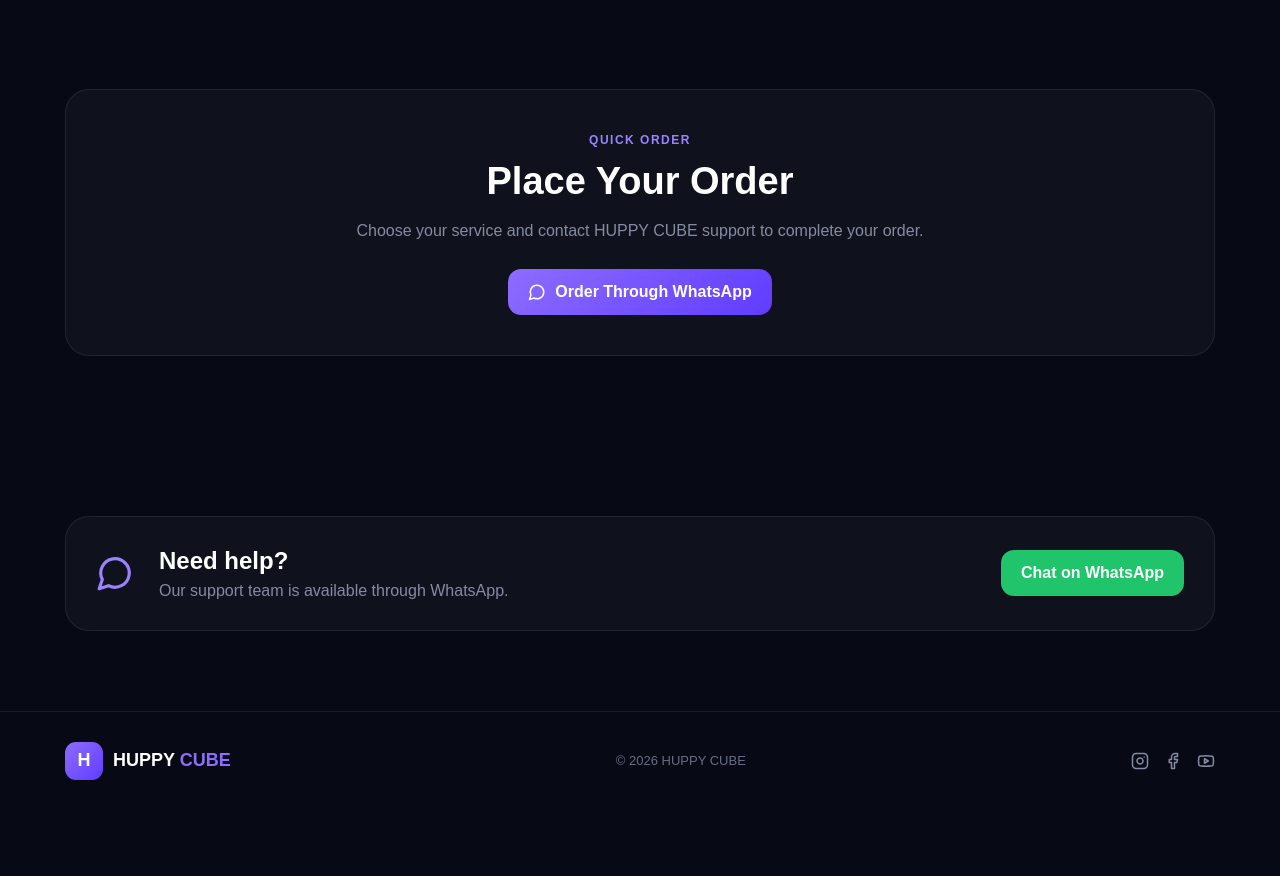
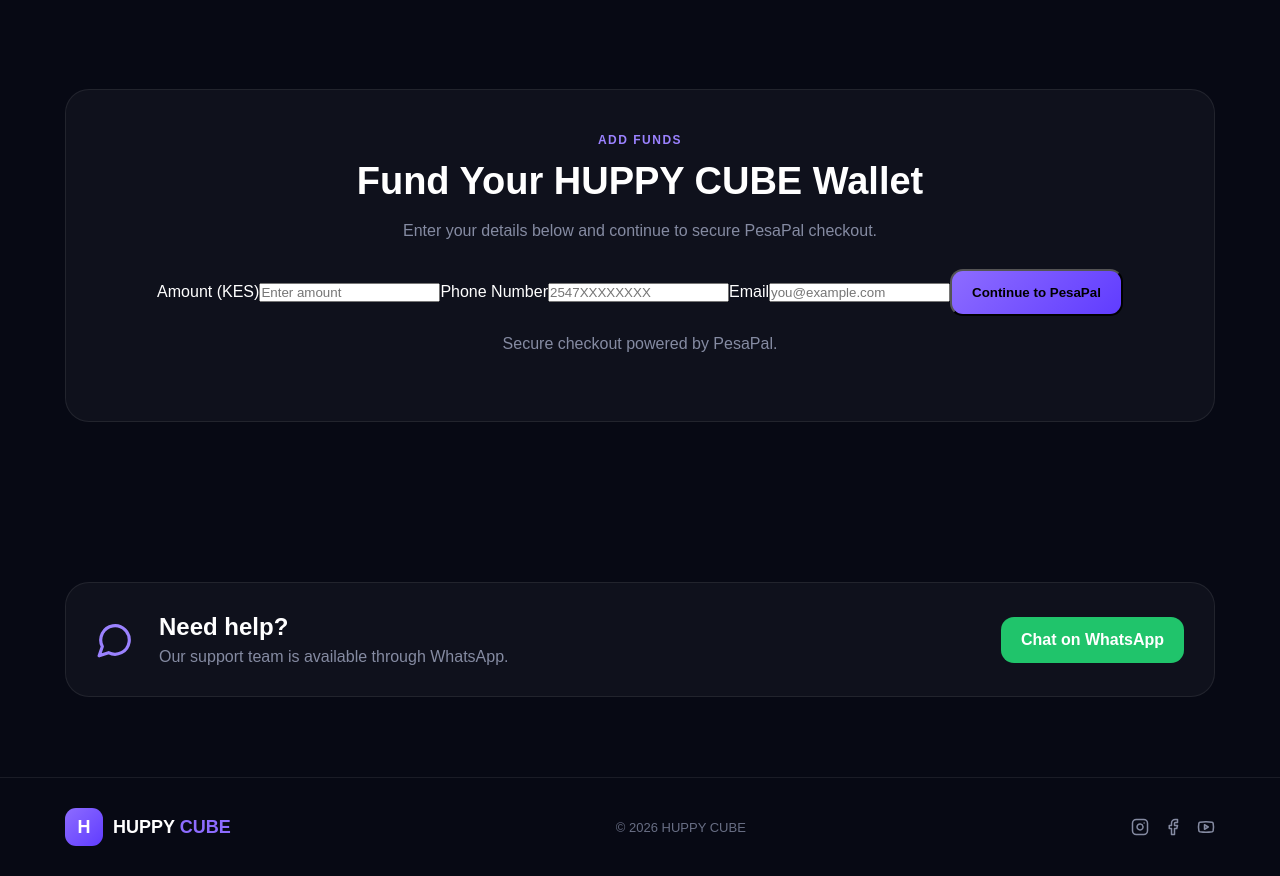
Before and after one commit to i96463073-cmyk/HUPPY-CUBES, a React (Vite) app: page / in a window 1280 px wide. Shown: the part 1400-2276 px from the top of the page. Before the commit the page ends 2210 px from the top, so only its background shows below. Built offline with nearby package versions, Linux system fonts and the light colour scheme.

Commit message:
Update main.jsx

```diff
--- a/src/main.jsx
+++ b/src/main.jsx
@@ -16,7 +16,9 @@
         <div className="container nav">
           <div className="logo">
             <div className="logo-icon">H</div>
-            <span>HUPPY <b>CUBE</b></span>
+            <span>
+              HUPPY <b>CUBE</b>
+            </span>
           </div>
 
           <nav>
@@ -29,10 +31,13 @@
       </header>
 
       <main>
+        {/* HERO */}
         <section className="hero" id="home">
           <div className="container hero-grid">
             <div>
-              <span className="badge">SOCIAL MEDIA MARKETING</span>
+              <span className="badge">
+                SOCIAL MEDIA MARKETING
+              </span>
 
               <h1>
                 Grow your social media
@@ -91,11 +96,14 @@
           </div>
         </section>
 
+        {/* SERVICES */}
         <section className="section" id="services">
           <div className="container">
             <span className="eyebrow">OUR SERVICES</span>
 
-            <h2 className="section-title">Social Media Services</h2>
+            <h2 className="section-title">
+              Social Media Services
+            </h2>
 
             <div className="cards">
               <Service
@@ -137,36 +145,167 @@
           </div>
         </section>
 
+        {/* PESAPAL PAYMENT */}
         <section className="order-section" id="orders">
           <div className="container order-card">
-            <span className="eyebrow">QUICK ORDER</span>
+            <span className="eyebrow">ADD FUNDS</span>
 
-            <h2>Place Your Order</h2>
+            <h2>Fund Your HUPPY CUBE Wallet</h2>
 
             <p>
-              Choose your service and contact HUPPY CUBE support
-              to complete your order.
+              Enter your details below and continue to secure
+              PesaPal checkout.
             </p>
 
-            <a
-              href="https://wa.me/254796681162"
-              target="_blank"
-              rel="noreferrer"
-              className="primary"
-            >
-              <MessageCircle size={18} />
-              Order Through WhatsApp
-            </a>
+            <div className="payment-form">
+              <label htmlFor="amount">
+                Amount (KES)
+              </label>
+
+              <input
+                id="amount"
+                type="number"
+                min="10"
+                placeholder="Enter amount"
+              />
+
+              <label htmlFor="phone">
+                Phone Number
+              </label>
+
+              <input
+                id="phone"
+                type="tel"
+                placeholder="2547XXXXXXXX"
+              />
+
+              <label htmlFor="email">
+                Email
+              </label>
+
+              <input
+                id="email"
+                type="email"
+                placeholder="you@example.com"
+              />
+
+              <button
+                type="button"
+                className="primary payment-button"
+                onClick={async () => {
+                  const amount = Number(
+                    document.getElementById("amount").value
+                  );
+
+                  const phone =
+                    document
+                      .getElementById("phone")
+                      .value.trim();
+
+                  const email =
+                    document
+                      .getElementById("email")
+                      .value.trim();
+
+                  if (!amount || amount < 10) {
+                    alert(
+                      "Please enter at least KSh 10."
+                    );
+                    return;
+                  }
+
+                  if (!phone) {
+                    alert(
+                      "Please enter your phone number."
+                    );
+                    return;
+                  }
+
+                  const button =
+                    document.querySelector(
+                      ".payment-button"
+                    );
+
+                  try {
+                    button.disabled = true;
+                    button.textContent =
+                      "Connecting to PesaPal...";
+
+                    const response = await fetch(
+                      "/api/payment",
+                      {
+                        method: "POST",
+                        headers: {
+                          "Content-Type":
+                            "application/json"
+                        },
+                        body: JSON.stringify({
+                          amount,
+                          phone,
+                          email
+                        })
+                      }
+                    );
+
+                    const data =
+                      await response.json();
+
+                    if (
+                      !response.ok ||
+                      !data.success
+                    ) {
+                      throw new Error(
+                        data.message ||
+                          "Unable to start PesaPal payment."
+                      );
+                    }
+
+                    if (!data.redirect_url) {
+                      throw new Error(
+                        "PesaPal did not return a checkout URL."
+                      );
+                    }
+
+                    window.location.href =
+                      data.redirect_url;
+                  } catch (error) {
+                    console.error(
+                      "Payment error:",
+                      error
+                    );
+
+                    alert(
+                      error.message ||
+                        "Payment connection failed. Please try again."
+                    );
+
+                    button.disabled = false;
+                    button.textContent =
+                      "Continue to PesaPal";
+                  }
+                }}
+              >
+                Continue to PesaPal
+              </button>
+            </div>
+
+            <p className="payment-note">
+              Secure checkout powered by PesaPal.
+            </p>
           </div>
         </section>
 
+        {/* SUPPORT */}
         <section className="support" id="support">
           <div className="container support-card">
             <MessageCircle size={38} />
 
             <div>
               <h2>Need help?</h2>
-              <p>Our support team is available through WhatsApp.</p>
+
+              <p>
+                Our support team is available through WhatsApp.
+              </p>
             </div>
 
             <a
@@ -181,11 +320,15 @@
         </section>
       </main>
 
+      {/* FOOTER */}
       <footer>
         <div className="container footer">
           <div className="logo">
             <div className="logo-icon">H</div>
-            <span>HUPPY <b>CUBE</b></span>
+
+            <span>
+              HUPPY <b>CUBE</b>
+            </span>
           </div>
 
           <p>© 2026 HUPPY CUBE</p>
@@ -201,17 +344,24 @@
   );
 }
 
-function Service({ platform, title, price }) {
+function Service({
+  platform,
+  title,
+  price
+}) {
   return (
     <div className="service-card">
       <span>{platform}</span>
 
       <h3>{title}</h3>
 
-      <p>High-quality social media marketing service.</p>
+      <p>
+        High-quality social media marketing service.
+      </p>
 
       <div className="service-bottom">
         <strong>{price}</strong>
+
         <small>per 1K</small>
 
         <a
@@ -226,7 +376,9 @@
   );
 }
 
-createRoot(document.getElementById("root")).render(
+createRoot(
+  document.getElementById("root")
+).render(
   <React.StrictMode>
     <App />
   </React.StrictMode>
```
